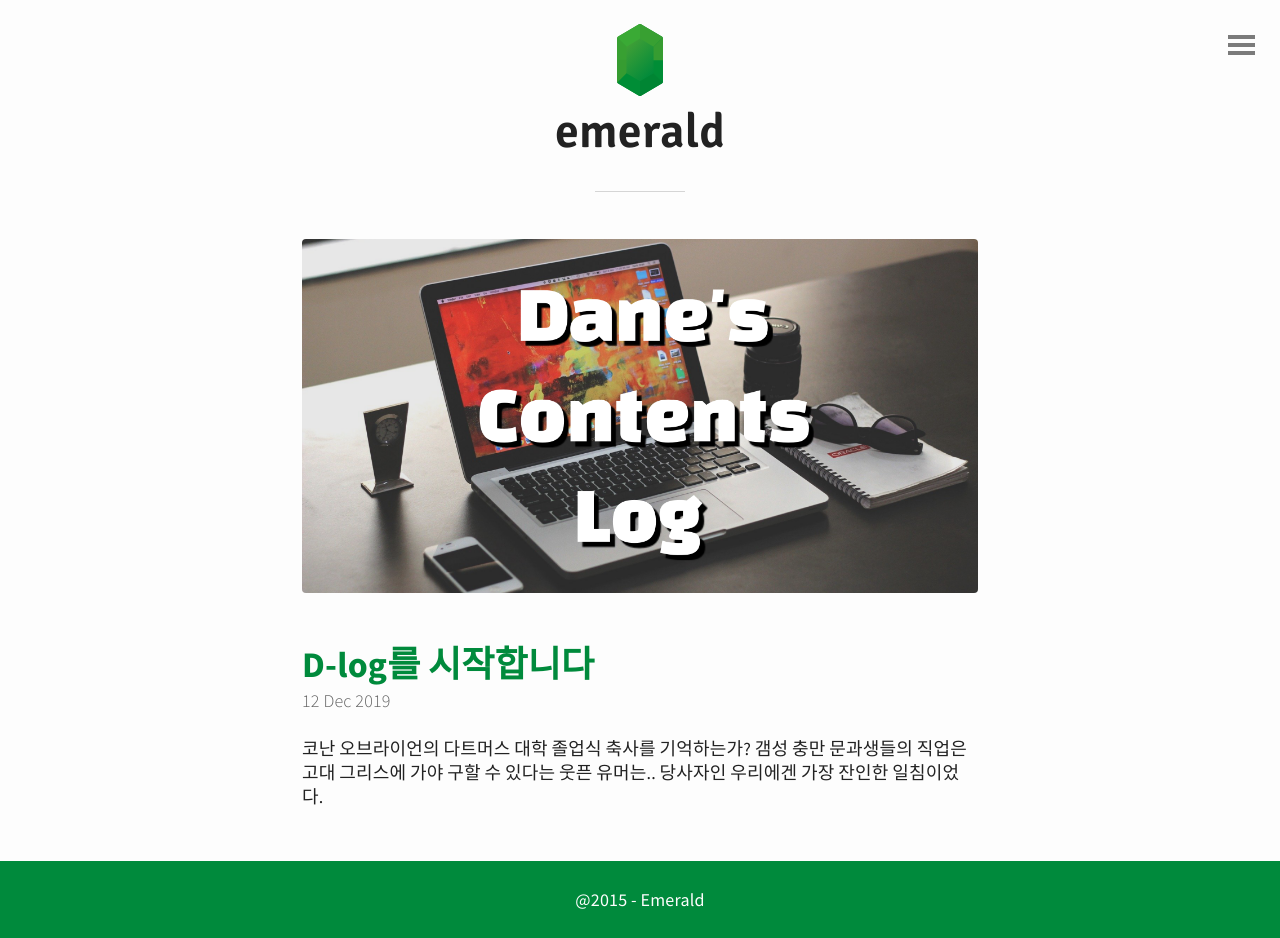
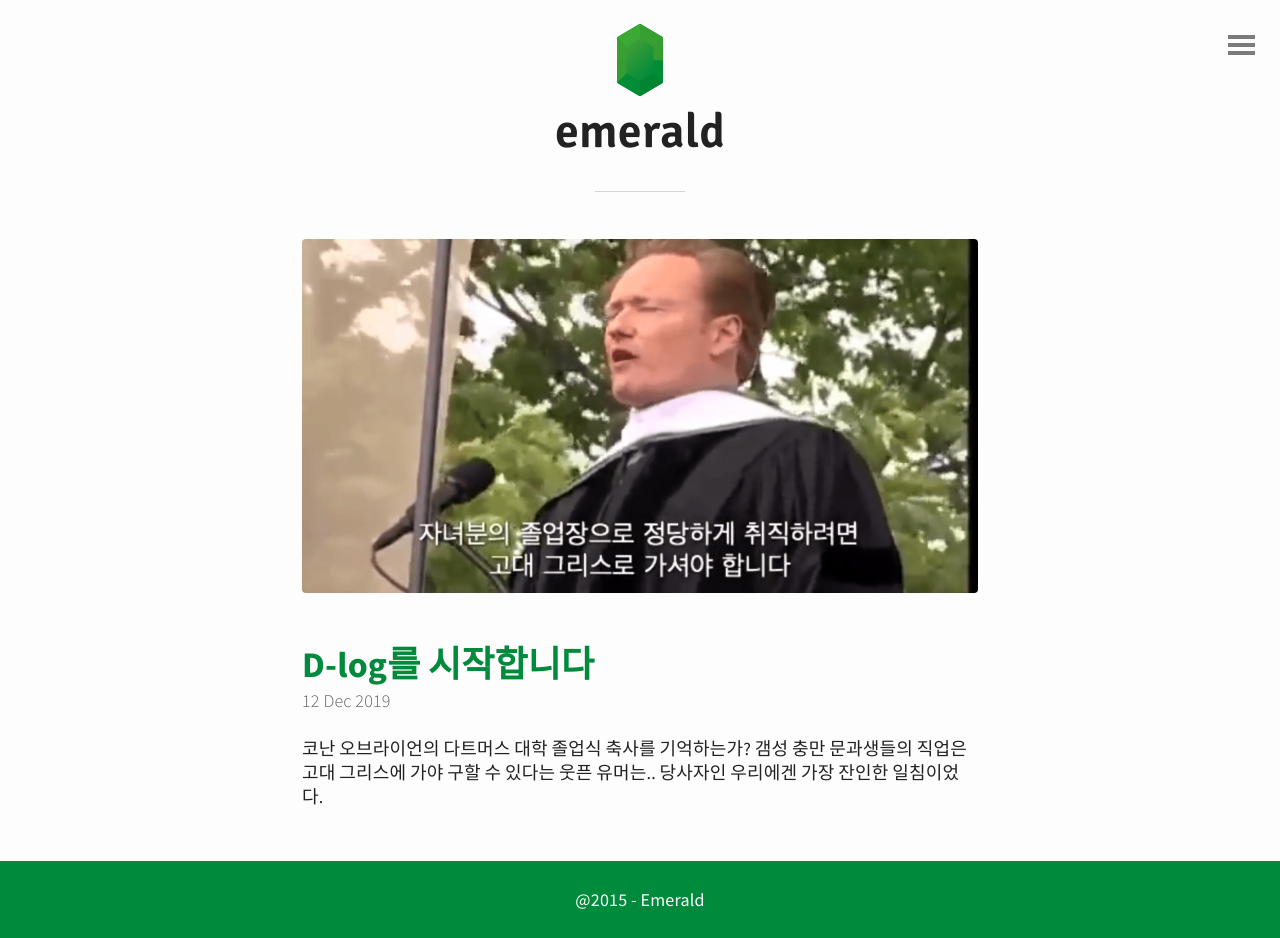
Before and after one commit to Dane10st/danelog, a Jekyll site: the page built from index.html, in a window 1280 px wide. Built offline with Jekyll 4.4.1, drawn with Linux system fonts in a browser that asks for light colours; the list of posts is cut into pages by our own code.

Commit message:
네 번째
하...

```diff
--- a/_layouts/post.html
+++ b/_layouts/post.html
@@ -2,9 +2,6 @@
 layout: default
 ---
 <article id="post-page">
-	{% if page.image.feature %}
-	  <img src="{{ site.github.url }}/img/post/01/post1.png">
-	{% endif %}
 	<h2>{{ page.title }}</h2>
 	<time datetime="{{ page.date | date_to_xmlschema }}" class="by-line">{{ page.date | date_to_string }}</time>
 	<div class="content">
--- a/index.html
+++ b/index.html
@@ -8,7 +8,7 @@
 
 	  <li class="post">
 			{% if post.image.feature %}
-  	<a href="{{ site.url }}{{ post.url }}"><img src="{{ site.url }}/img/thumbnail/{{ post.image.feature }}"></a>
+  	<a href="{{ site.url }}{{ post.url }}"><img src="{{ site.url }}/img/post/01/post1.png"></a>
 			{% endif %}
 	  	<h2><a href="{% if site.baseurl == "/" %}{{ post.url }}{% else %}{{ post.url | prepend: site.baseurl }}{% endif %}">{{ post.title }}</a></h2>
 	  	<time datetime="{{ post.date | date_to_xmlschema }}" class="by-line">{{ post.date | date_to_string }}</time>
```
